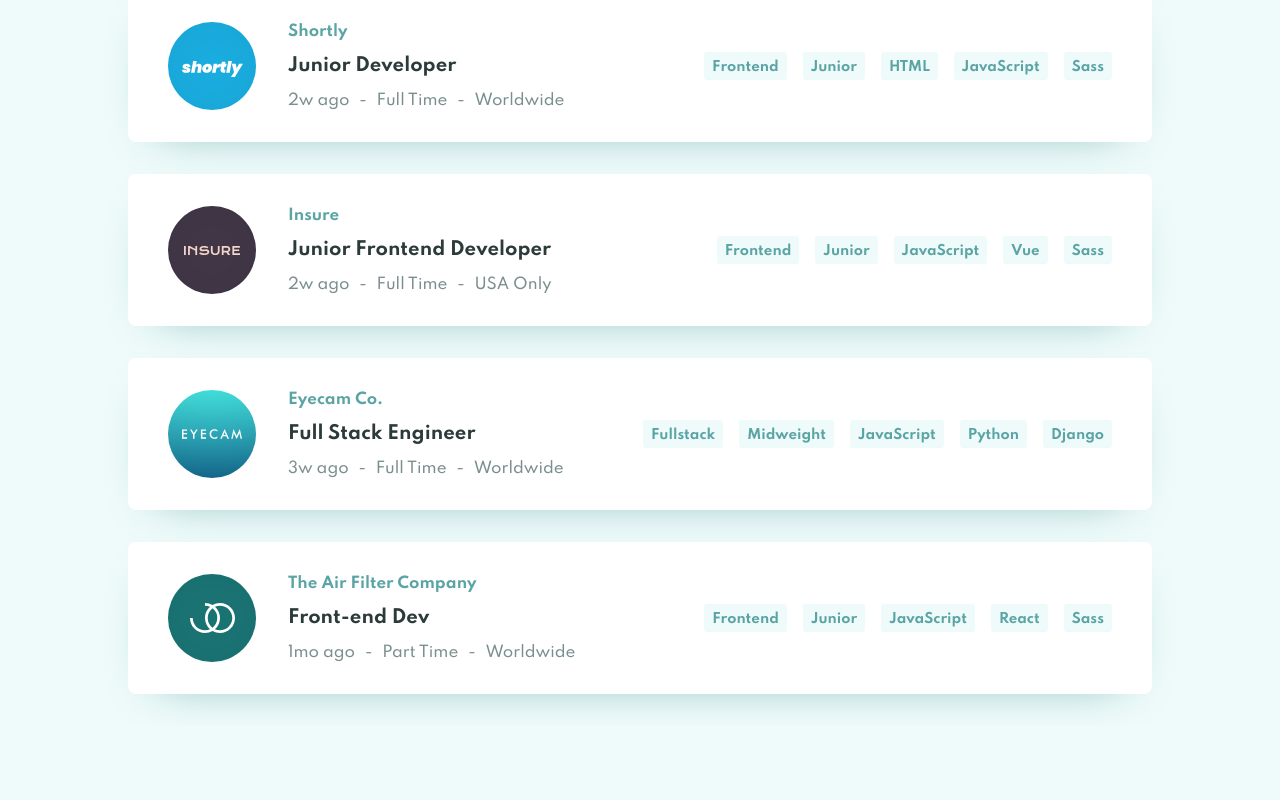
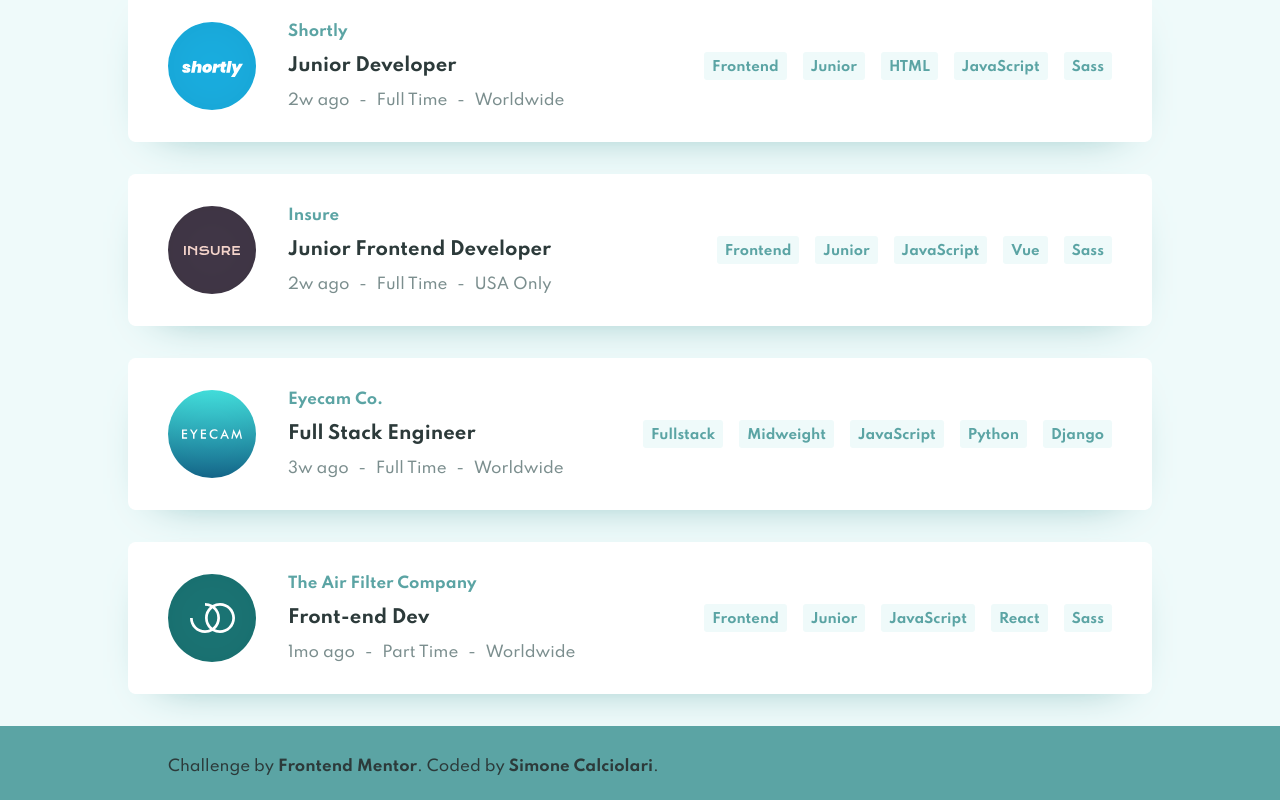
Before and after one commit to simoneclr/fm-jobs-listings, a React (Create React App) app: page / in a window 1280 px wide. Shown: the part 1292-2092 px from the top of the page. Before the commit the page ends 2018 px from the top, so only its background shows below. Built offline with nearby package versions, Linux system fonts and the light colour scheme.

Commit message:
Add footer with attribution

```diff
--- a/src/App.js
+++ b/src/App.js
@@ -13,6 +13,13 @@
 			<div className="container">
 				<JobListings/>
 			</div>
+
+			<footer>
+				<div className="attribution">
+					Challenge by <a href="https://www.frontendmentor.io?ref=challenge" target="_blank">Frontend Mentor</a>.
+					Coded by <a href="https://github.com/simoneclr">Simone Calciolari</a>.
+				</div>
+			</footer>
 		</React.Fragment>
 	)
 }
--- a/src/style-mobile.css
+++ b/src/style-mobile.css
@@ -43,4 +43,10 @@
 	.job-tags {
 		margin-top: 1rem;
 	}
+
+	.attribution {
+		width: 90%;
+		line-height: 1.5em;
+		padding: 1rem 1.5rem .5rem 1.5rem;
+	}
 }
--- a/src/style.css
+++ b/src/style.css
@@ -266,3 +266,26 @@
 .job-tag-button:active {
 	opacity: .8;
 }
+
+/* FOOTER */
+footer {
+	width: 100%;
+	background-color: var(--desaturated-dark-cyan);
+}
+
+.attribution {
+	color: var(--very-dark-grayish-cyan);
+	width: 80%;
+	padding: 2rem 2.5rem 1.5rem 2.5rem;
+	margin: 0 auto;
+}
+
+.attribution a {
+	text-decoration: none;
+	font-weight: var(--weight-heavy);
+	color: inherit;
+}
+
+.attribution a:hover {
+	color: var(--bg-light-grayish-cyan);
+}
```
